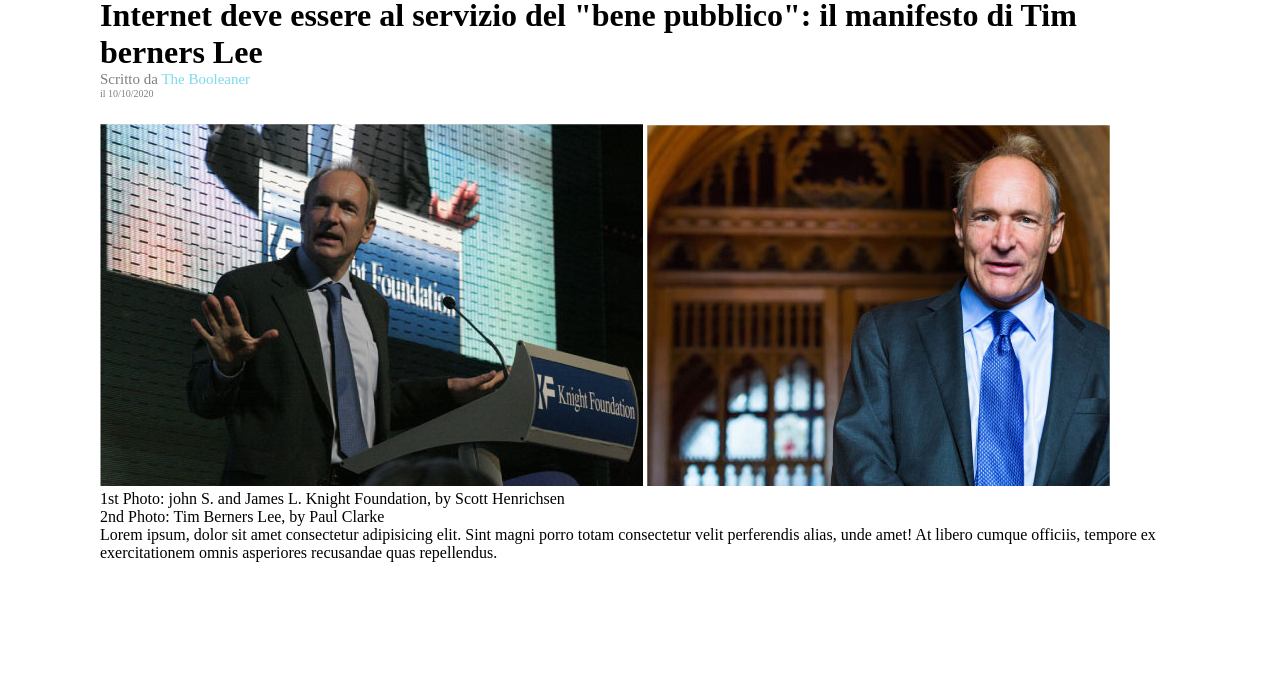
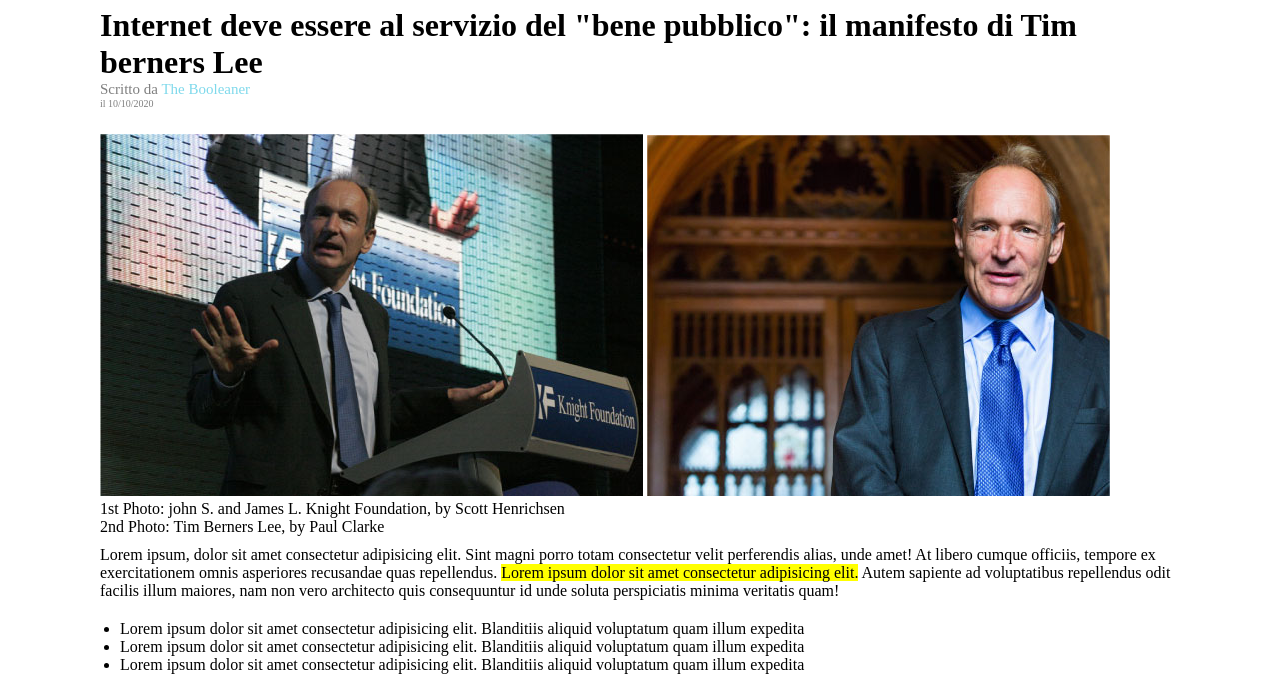
Before and after one commit to LucaB98/html-css-booleaner, a plain HTML site: page index.html in a window 1280 px wide. Shown: the part 123-800 px from the top of the page. Drawn offline with Linux system fonts and the light colour scheme.

Commit message:
added UL

```diff
--- a/css/style.css
+++ b/css/style.css
@@ -29,7 +29,7 @@ img{
 }
 /*main*/
 h1{
-    margin: top 20px;
+    margin-top: 10px;
 }
 
 .autore {
@@ -47,3 +47,20 @@ a{
     color: #00b4d8;
     text-decoration: none;
 }
+
+p{
+    margin-top: 10px;
+}
+
+.highlighted {
+    background-color: yellow;
+}
+
+.list{
+    margin-left: -20px;
+    margin-top: 20px;
+}
+
+.rows{
+    margin-left: -20px;
+}
--- a/index.html
+++ b/index.html
@@ -37,8 +37,13 @@
                 2nd Photo: Tim Berners Lee, by Paul Clarke
             </span>
             <p>
-                Lorem ipsum, dolor sit amet consectetur adipisicing elit. Sint magni porro totam consectetur velit perferendis alias, unde amet! At libero cumque officiis, tempore ex exercitationem omnis asperiores recusandae quas repellendus.
+                Lorem ipsum, dolor sit amet consectetur adipisicing elit. Sint magni porro totam consectetur velit perferendis alias, unde amet! At libero cumque officiis, tempore ex exercitationem omnis asperiores recusandae quas repellendus. <span class="highlighted">Lorem ipsum dolor sit amet consectetur adipisicing elit.</span> Autem sapiente ad voluptatibus repellendus odit facilis illum maiores, nam non vero architecto quis consequuntur id unde soluta perspiciatis minima veritatis quam!
             </p>
+            <ul>
+                <li class="list">Lorem ipsum dolor sit amet consectetur adipisicing elit. Blanditiis aliquid voluptatum quam illum expedita </li>
+                <li class="rows">Lorem ipsum dolor sit amet consectetur adipisicing elit. Blanditiis aliquid voluptatum quam illum expedita </li>
+                <li class="rows">Lorem ipsum dolor sit amet consectetur adipisicing elit. Blanditiis aliquid voluptatum quam illum expedita </li>
+            </ul>
 
 
 
```
